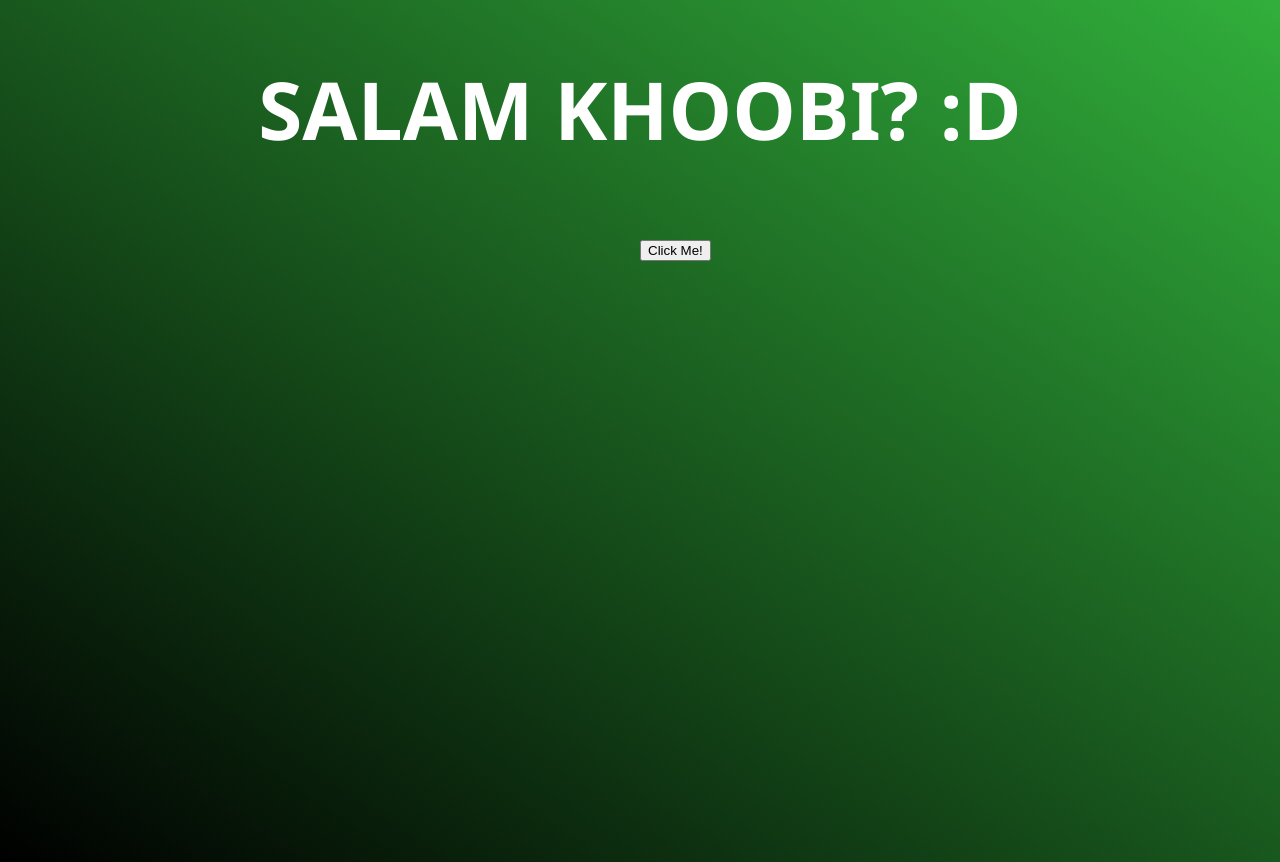
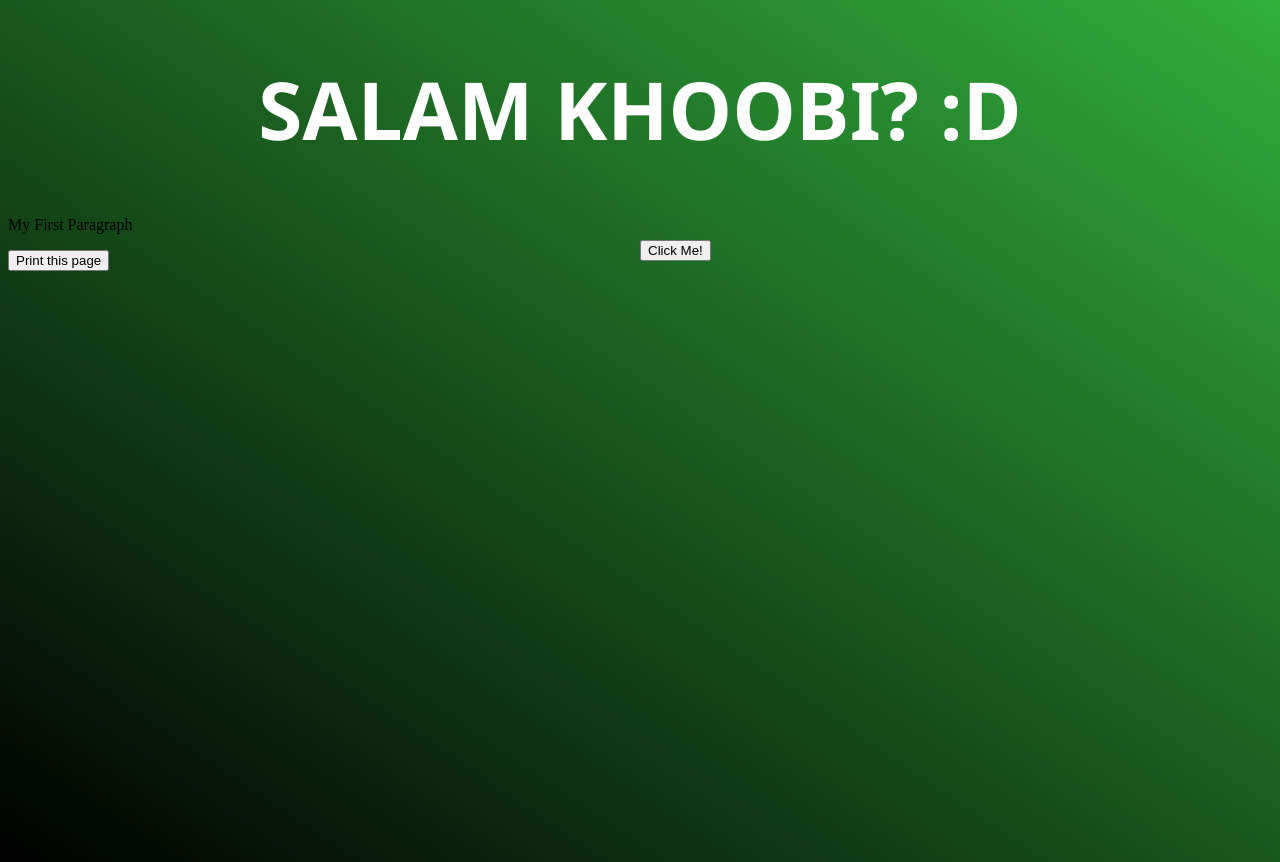
Before and after one commit to rvngrd/JavaScript, a plain HTML site: page index.html in a window 1280 px wide. Drawn offline with Linux system fonts and the light colour scheme.

Commit message:
Practicing Outputs from W3schools

```diff
--- a/index.html
+++ b/index.html
@@ -33,5 +33,7 @@
         <div class="container">
             <button type="button" onclick="document.getElementById('demo').style.fontSize='35px'">Click Me!</button>
         </div>
+        <p>My First Paragraph</p>
+        <button onclick="window.print()">Print this page</button>
     </body>
 </html>
```
